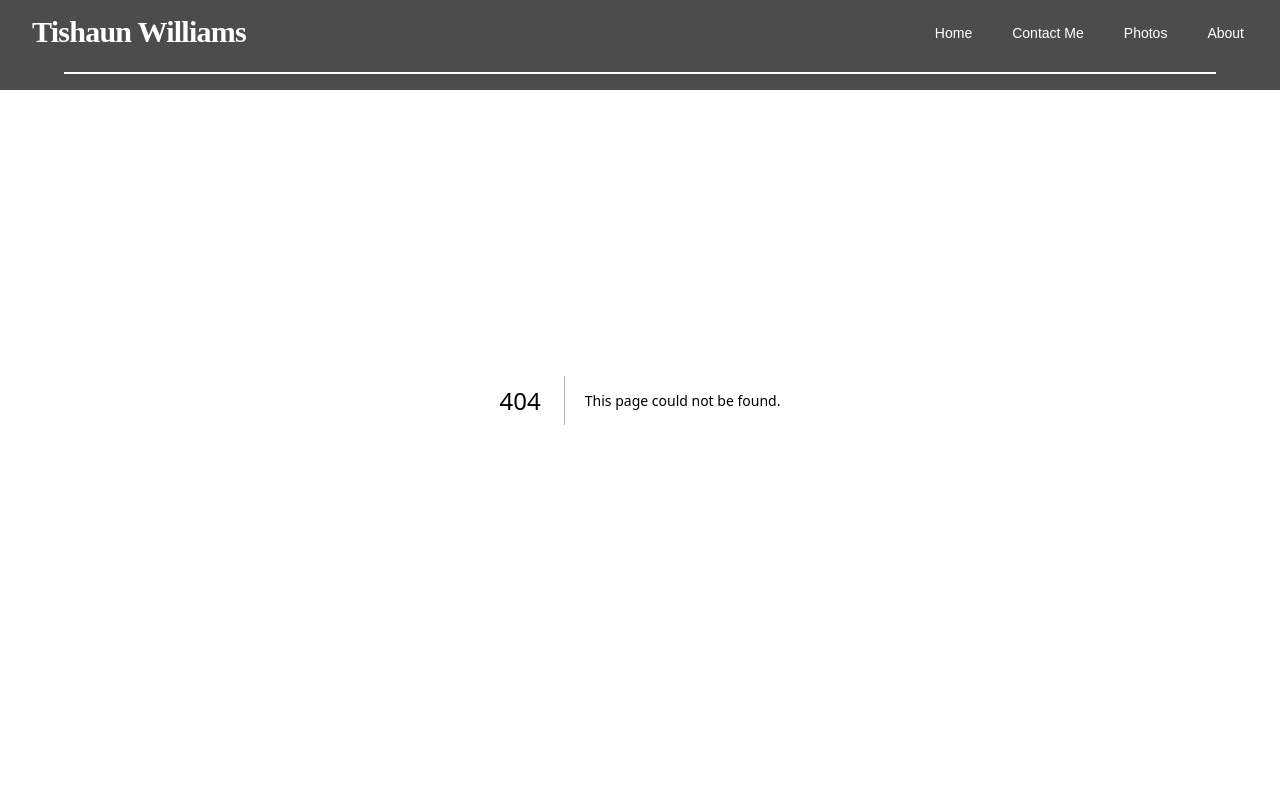
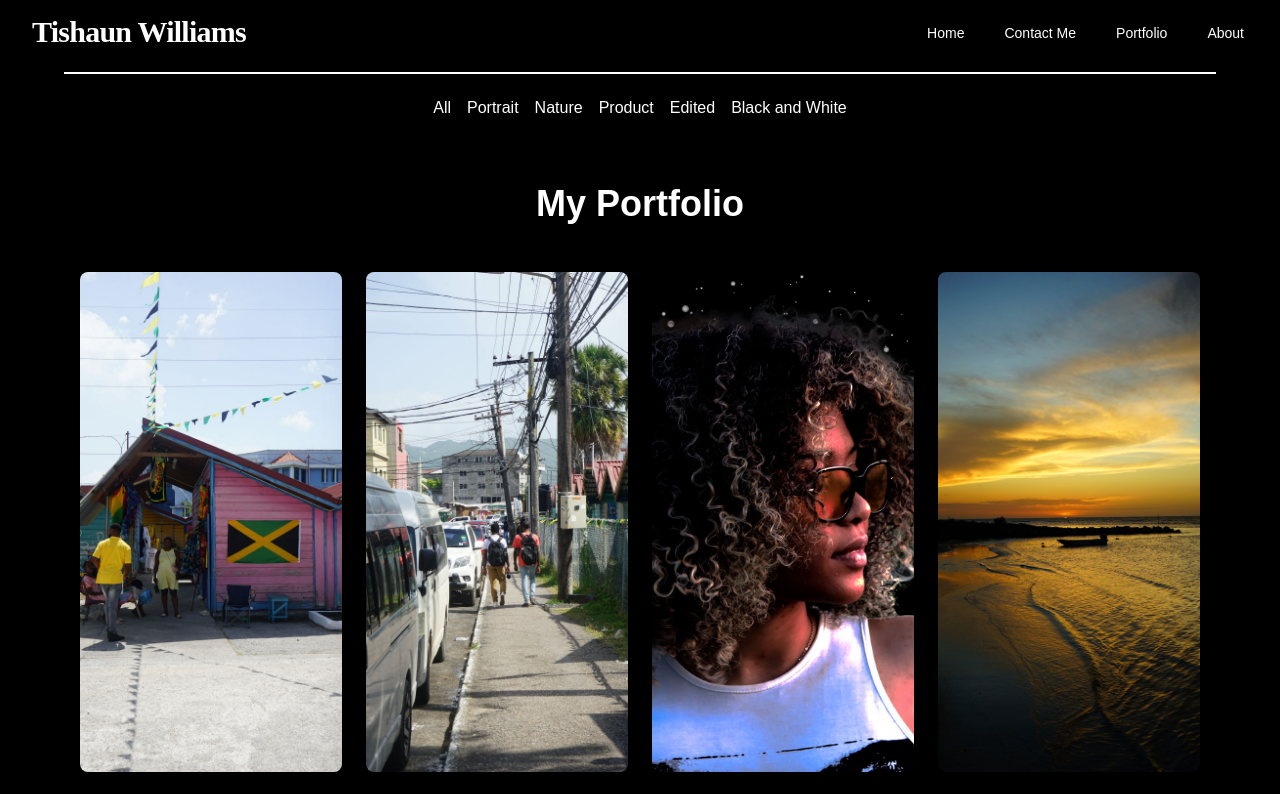
Before and after one commit to Leorev01/Photographer_Portfolio, a Next.js app: page /portfolio in a window 1280 px wide. Before the commit this address had no page. Shown: the top 794 px of the page. Built offline with nearby package versions, Linux system fonts and the light colour scheme.

Commit message:
Adds child navbar component to portfolio

```diff
--- /dev/null
+++ b/app/portfolio/layout.tsx
@@ -0,0 +1,14 @@
+import PortfolioNavbar from "@/components/PortfolioNavbar";
+
+export default function RootLayout({
+  children,
+}: Readonly<{
+  children: React.ReactNode;
+}>) {
+  return (
+      <>
+        <PortfolioNavbar />
+        {children}
+      </>
+  );
+}
--- a/app/photos/page.tsx
+++ b/app/portfolio/page.tsx
@@ -3,7 +3,7 @@ import ImageGrid from "@/components/ImageGrid"
 const page = () => {
   return (
     <div className="bg-black">
-      <div className="container mx-auto pt-14">
+      <div className="container mx-auto">
         <ImageGrid/>
       </div>
 
--- a/components/Navbar.tsx
+++ b/components/Navbar.tsx
@@ -54,10 +54,10 @@ export default function Navbar() {
                 Contact Me
               </Link>
               <Link
-                href="/photos"
+                href="/portfolio"
                 className="inline-flex items-center border-b-2 border-transparent px-1 pt-1 text-sm font-medium text-white hover:text-white hover:border-white"
               >
-                Photos
+                Portfolio
               </Link>
               <Link
                 href="/about"
@@ -95,11 +95,11 @@ export default function Navbar() {
             href="/photos"
             className="block border-l-4 border-transparent py-2 pl-3 pr-4 text-base font-medium text-white hover:border-white hover:bg-gray-50 hover:text-gray-700"
           >
-            Photos
+            Portfolio
           </DisclosureButton>
           <DisclosureButton
             as="a"
-            href="/about"
+            href="/portfolio"
             className="block border-l-4 border-transparent py-2 pl-3 pr-4 text-base font-medium text-white hover:border-white hover:bg-gray-50 hover:text-gray-700"
           >
             About
--- /dev/null
+++ b/components/PortfolioNavbar.tsx
@@ -0,0 +1,17 @@
+import Link from 'next/link'
+import React from 'react'
+
+const PortfolioNavbar = () => {
+  return (
+    <div className='flex justify-center space-x-4 pt-24 bg-black'>
+        <Link href={"/portfolio"} className='text-white hover:scale-110'>All</Link>
+        <Link href={"/portfolio/portrait"} className='text-white hover:scale-110'>Portrait</Link>
+        <Link href={"/portfolio/nature"} className='text-white hover:scale-110'>Nature</Link>
+        <Link href={"/portfolio/product"} className='text-white hover:scale-110'>Product</Link>
+        <Link href={"/portfolio/edited"} className='text-white hover:scale-110'>Edited</Link>
+        <Link href={"/portfolio/other"} className='text-white hover:scale-110'>Black and White</Link>
+    </div>
+  )
+}
+
+export default PortfolioNavbar
```
